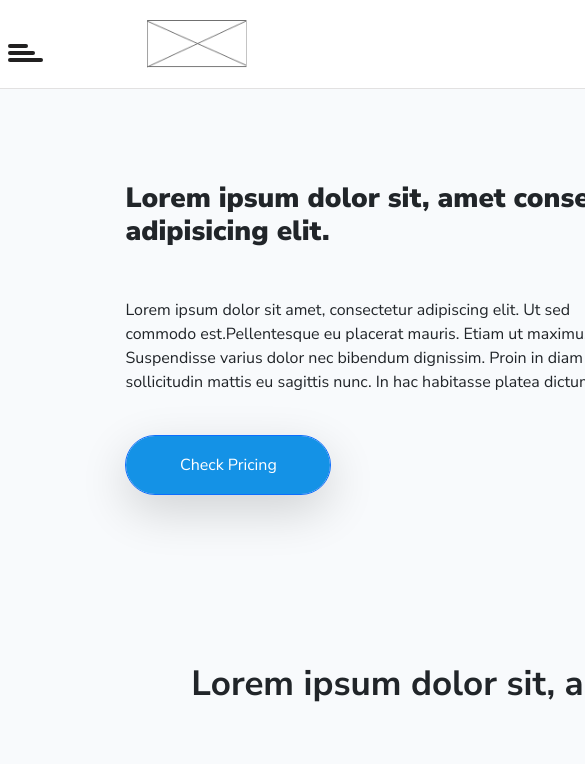
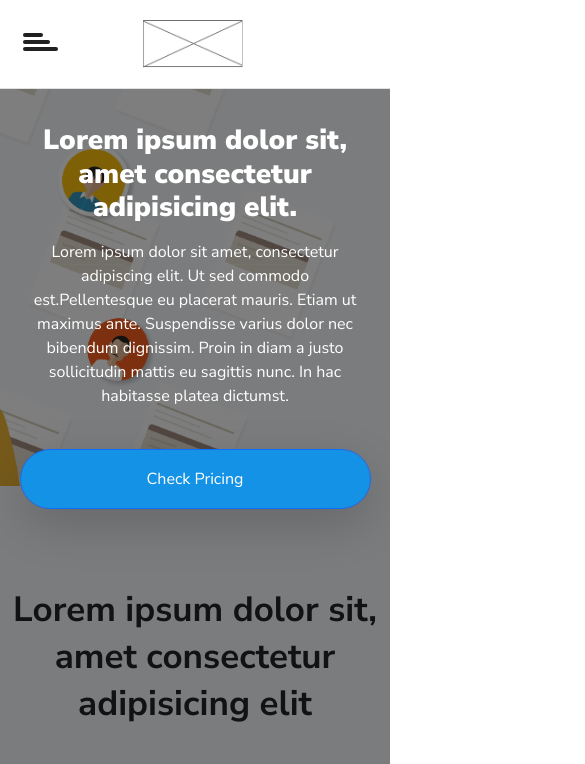
Before and after one commit to Ebun22/Busibud-Test, a plain HTML site: page index.html in a window 390 px wide. Shown: the top 764 px of the page, 585 px wide, since content can reach past the window. Drawn offline with nearby package versions, Linux system fonts and the light colour scheme.

Commit message:
style update

```diff
--- a/index.css
+++ b/index.css
@@ -11,16 +11,21 @@ html {
 }
 
 body {
+    position: relative;
     top: 0px;
     left: 0px;
-    width: 1280px;
-    height: 5339px;
+    bottom: 0px;
+    max-width: 1280px;
+    width: 100%;
     background: #FFFFFF 0% 0% no-repeat padding-box;
     display: flex;
     flex-direction: column;
     min-height: 100vh;
 }
-
+div{
+    width: 100%;
+    height: 100%;
+}
 .mobile {
     display: none;
 }
@@ -30,7 +35,7 @@ body {
     padding: 0% 9.8%;
     display: inline-block;
     position: relative;
-    top: 5%;
+    margin-top: 230px;
 }
 
 .blue-bg {
@@ -87,13 +92,9 @@ main {
     justify-content: space-between;
 }
 
-.left-main-container {
-    margin: 9% 5% 5% 0%;
-    text-align: left;
-}
-
 .left-main-container h1 {
-    width: 548px;
+    max-width: 548px;
+    width: 100%;
     height: 108px;
 }
 
@@ -105,7 +106,11 @@ h1 {
 .left-main-container {
     width: 50%;
 }
-
+.left-main-container {
+    margin: 9% 5% 5% 0%;
+    text-align: left;
+    width:70%;
+}
 .btn {
     margin-top: 25px;
     width: 38%;
@@ -405,10 +410,10 @@ img.last-img {
 
 footer {
     background: #000000 0% 0% no-repeat padding-box;
-    margin-top: auto;
+    margin-top: 10%;
     width: 100%;
-    height: 369px;
     color: #FFFFFF;
+    padding: 25% 0px 1% 0px;
 }
 
 footer p {
@@ -435,10 +440,11 @@ footer p {
     header img {
         position: relative;
         margin-top: 20px;
-        left: 6%;
+        left: 21%;
         width: 100px;
         height: 48px;
         margin-bottom: 20px;
+        /* margin-left: 14%; */
         /* top: 10px; */
     }
 
@@ -450,10 +456,13 @@ footer p {
         position: relative;
         width: 100px;
         left: 3%;
-        top: 50%;
-        height: 30px;
+        top: 46%;
+        height: 22px;
         margin: 0px;
-        margin-left: -30px;
+        margin-left: 0px;
+        margin-left: 2.9%;
+        max-width: 50px;
+        align-self: center;
     }
 
     .hamburg div {
@@ -471,4 +480,27 @@ footer p {
     .hamburg .ham-second {
         width: 27px;
     }
+    .blue-bg{
+        padding: 0px;
+    }
+    .right-main-container{
+        width: 100%;
+    }
+    /* .top-container{
+        padding:0%  ;
+    } */
+    .left-main-container{
+        position: absolute;
+        width: 100%;
+        z-index: 100;
+        margin: 0;
+        padding: 9% 5% 7% 5%;
+        text-align: center;
+        color: #fff;
+        background: rgba(0,0,0, 0.5);
+
+    }
+    .left-main-container .btn{
+        width: 100%;
+    }
 }
```
